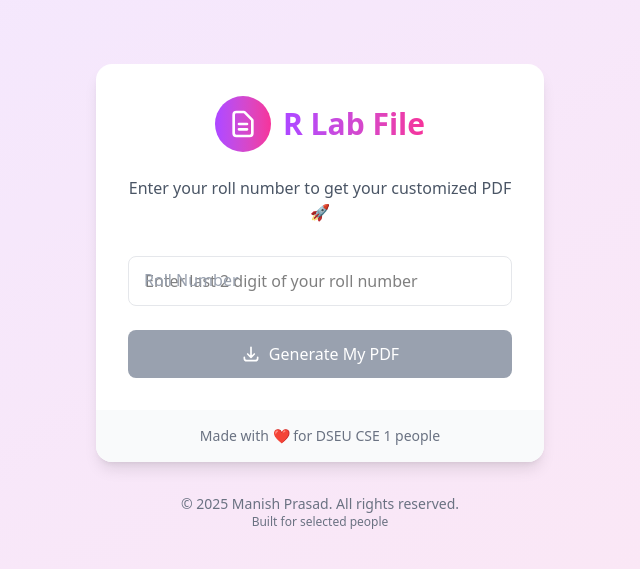
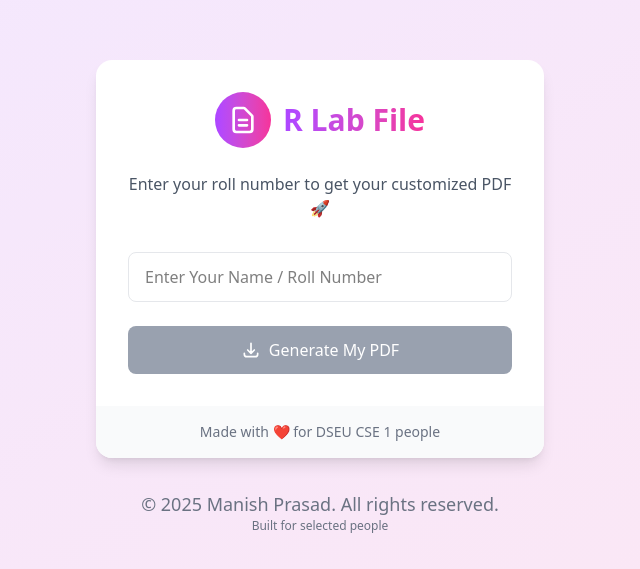
Before and after one commit to manisprasad/R-file, a React (Vite) app: page / in a window 1280 px wide. Shown: the part 103-672 px from the top of the page, without its empty margins (320-960 px from the left). Built offline with nearby package versions, Linux system fonts and the light colour scheme.

Commit message:
Update App.tsx

```diff
--- a/src/App.tsx
+++ b/src/App.tsx
@@ -151,6 +151,11 @@
         return;
       }
 
+      if(payload.name === 'HARSH YADAV'){
+        toast.error("Bhai Tu to Phone se cheating karta hai ..." );
+        return;
+      }
+
       if(payload.name === 'Dev Kumar'){
         toast.error("Bhen ka land chala ja yaha se" );
         return;
@@ -161,7 +166,7 @@
       }
 
       const response: AxiosResponse<Blob> = await axios.post(
-        'https://r-file-backend.vercel.app/process-pdf',
+        'http://localhost:5000/process-pdf',
         payload,
         {
           responseType: 'blob'
@@ -226,16 +231,7 @@
           }
           <form onSubmit={handleSubmit} className="space-y-6">
             <div className="relative">
-              <label
-                htmlFor="roll_no"
-                className={`absolute left-4 transition-all duration-200 ${
-                  isFocused.roll_no || formData.roll_no
-                    ? 'top-0 text-xs text-purple-500 bg-white px-1 -mt-2'
-                    : 'top-3 text-gray-400'
-                }`}
-              >
-                Roll Number
-              </label>
+
               <input
                 type="text"
                 id="roll_no"
@@ -245,7 +241,7 @@
                 onFocus={() => handleFocus('roll_no')}
                 onBlur={() => handleBlur('roll_no')}
                 required
-                placeholder='Enter last 2 digit of your roll number'
+                placeholder='Enter Your Name / Roll Number'
                 className="w-full px-4 py-3 border border-gray-200 rounded-lg focus:outline-none focus:ring-2 focus:ring-purple-500 focus:border-transparent transition-all"
                 autoComplete="off"
               />
@@ -316,7 +312,7 @@
         </div>
       </div>
       <footer className="mt-8 text-center text-gray-500">
-        <p className="text-sm">© 2025 Manish Prasad. All rights reserved.</p>
+        <p className="text-lg">© 2025 Manish Prasad. All rights reserved.</p>
         <p className="text-xs">Built for selected people</p>
       </footer>
     </div>
```
